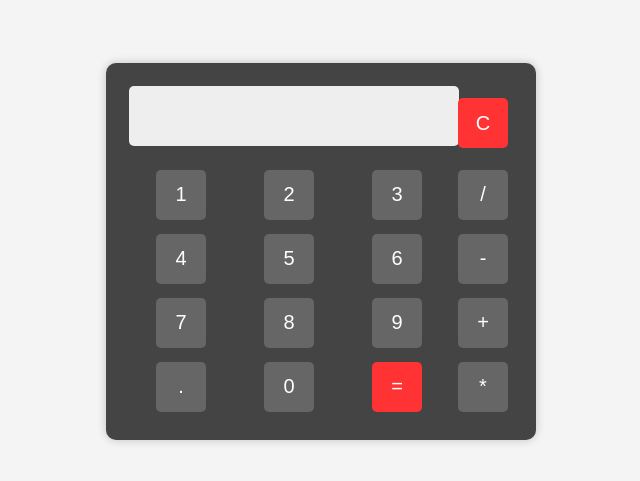
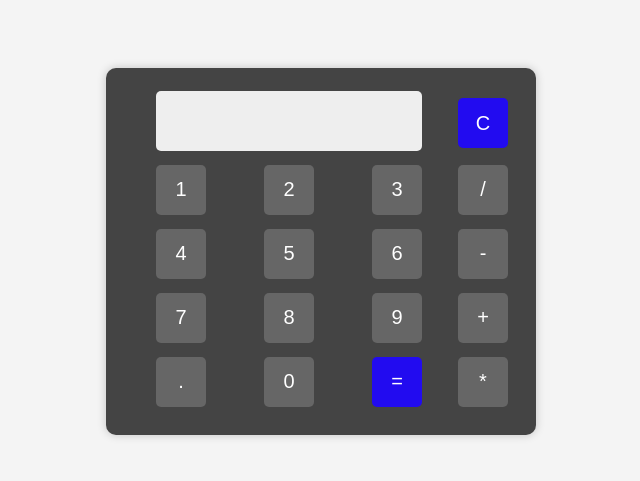
Before and after one commit to Dovahgolz/dc3-exo-remise-en-forme, a plain HTML site: page exo4/index.html in a window 1280 px wide. Shown: the part 149-630 px from the top of the page, without its empty margins (319-959 px from the left). Drawn offline with Linux system fonts and the light colour scheme.

Commit message:
exo4 Final?

```diff
--- a/exo4/style.css
+++ b/exo4/style.css
@@ -19,10 +19,10 @@ body {
 }
 
 .display-box {
-    width: 100%;
+    width: 80%;
     height: 50px;
     font-size: 24px;
-    margin-bottom: 15px;
+    margin-bottom: 5px;
     background-color: #eee;
     border: none;
     border-radius: 5px;
@@ -47,7 +47,7 @@ input[type="button"]:hover {
 }
 
 #btn {
-    background-color: #ff3333;
+    background-color: #220bf0;
     color: #fff;
     border: none;
     border-radius: 5px;
```
